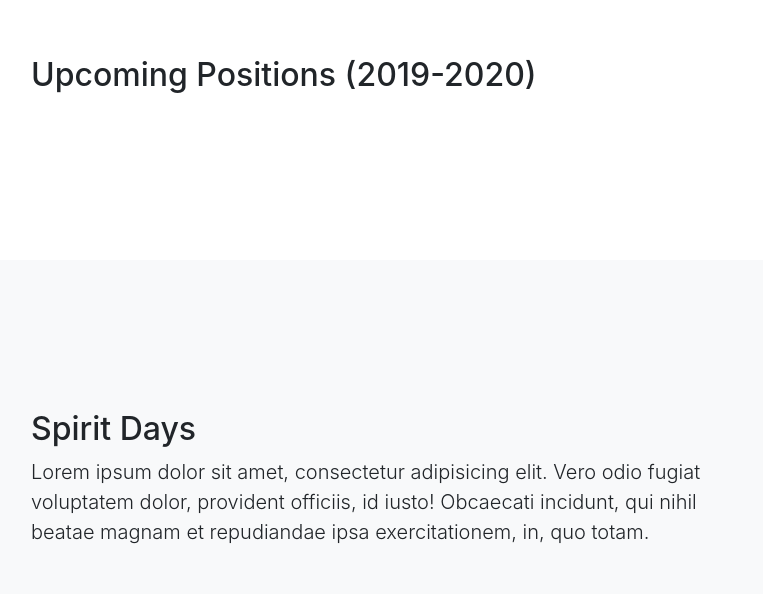
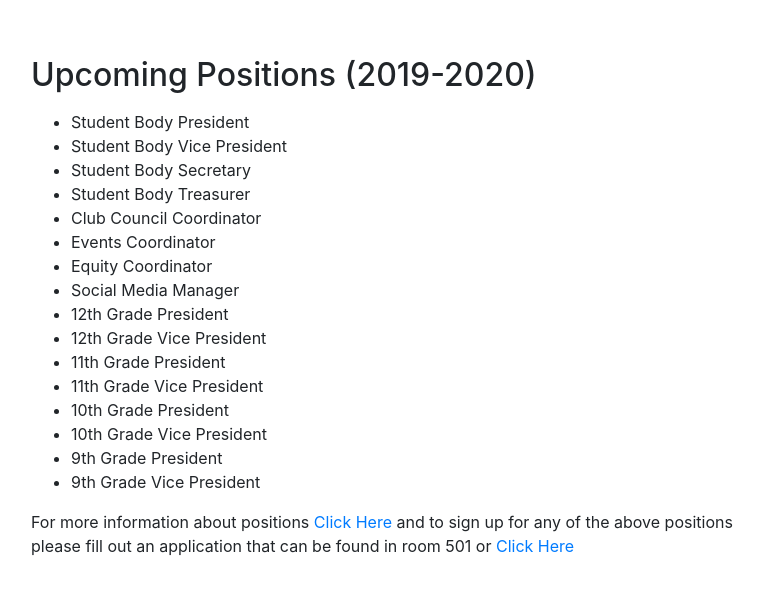
Before and after one commit to melaniep7687/hstatsgo, a website with bundled scripts: page index.html in a window 1280 px wide. Shown: the part 1417-2011 px from the top of the page, without its empty margins (244-1007 px from the left). Built offline with nearby package versions, Linux system fonts and the light colour scheme.

Commit message:
upcoming positons

```diff
--- a/index.html
+++ b/index.html
@@ -65,7 +65,8 @@
       <div class="row">
         <div class="col-lg-8 mx-auto">
           <h2>About this page</h2>
-          <p class="lead">The purpose of student government is to provide opportunities for students to develop their leadership skills by organizing activities within school. In addition to organizing activities, members of student government contribute to promote school spirit and make sure voices of the students are being heard. Throughout the school year, Student government meet twice every week for an hour each to discuss about concerns and share ideas or interest to improve the school community.</p>
+          <p class="lead">The purpose of student government is to provide opportunities for students to develop their leadership skills by organizing activities within school. In addition to organizing activities, members of student government contribute to promote school
+            spirit and make sure voices of the students are being heard. Throughout the school year, Student government meet twice every week for an hour each to discuss about concerns and share ideas or interest to improve the school community.</p>
         </div>
       </div>
     </div>
@@ -87,7 +88,27 @@
       <div class="row">
         <div class="col-lg-8 mx-auto">
           <h2>Upcoming Positions (2019-2020)</h2>
-          <ul
+          <p>
+            <ul>
+              <li>Student Body President</li>
+              <li>Student Body Vice President</li>
+              <li>Student Body Secretary</li>
+              <li>Student Body Treasurer </li>
+              <li>Club Council Coordinator</li>
+              <li> Events Coordinator </li>
+              <li>Equity Coordinator</li>
+              <li> Social Media Manager</li>
+              <li> 12th Grade President </li>
+              <li>12th Grade Vice President</li>
+              <li> 11th Grade President</li>
+              <li>11th Grade Vice President</li>
+              <li>10th Grade President</li>
+              <li>10th Grade Vice President</li>
+              <li>9th Grade President</li>
+              <li>9th Grade Vice President</li>
+            </ul>
+            For more information about positions <a href="https://docs.google.com/document/d/18xSOJasjGVkpIxSm8PU-BBgCOar2k9O6CdHTTCIiTA0/edit?usp=sharing">Click Here</a> and to sign up for any of the above positions please fill out an application that can be found in room 501 or <a href="https://docs.google.com/document/d/1t2vzyEA4Q23dBuZrShB9mwf3KEl0gU6I3ZrFpuU41Bc/edit?usp=sharing">Click Here</a>
+          </p>
         </div>
       </div>
     </div>
@@ -104,7 +125,7 @@
     </div>
   </section>
 
-<section id="pastevents">
+  <section id="pastevents">
     <div class="container">
       <div class="row">
         <div class="col-lg-8 mx-auto">
```
